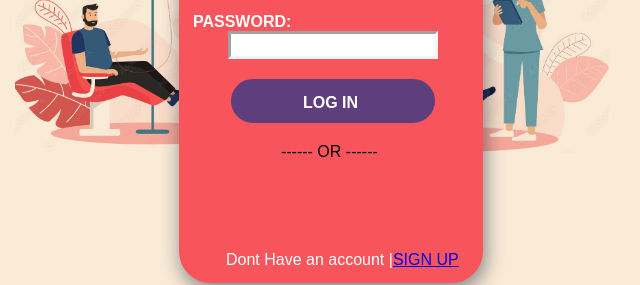
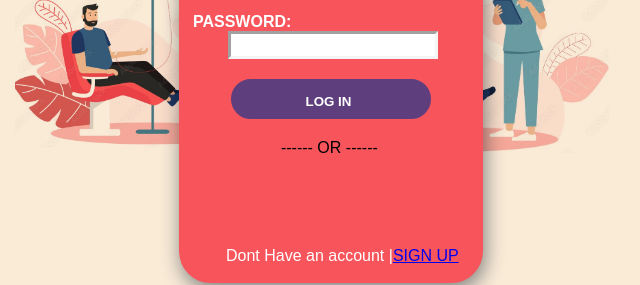
Before and after one commit to Naila-riaz/blood-bank-, a plain HTML site: page index.html in a window 1280 px wide. Shown: the part 279-564 px from the top of the page, 328-968 px from the left. Drawn offline with Linux system fonts and the light colour scheme.

Commit message:
firstlogin

```diff
--- a/LOGIN.CSS
+++ b/LOGIN.CSS
@@ -51,7 +51,7 @@ img{
     height: 20px;
     border: inset whitesmoke;
 }
-.button{
+.button button{
     cursor: pointer;
     border-radius: 32px;
     margin-left: 50px;
@@ -64,11 +64,11 @@ img{
 
 }
 .button h6{
-    margin-left: 70px;
+    margin-left: -5px;
     font-weight: bolder;
     color :white;
     align-items: center;
-    margin-top: 13px;
+    margin-top: 12px;
     font-size: 1em;
     cursor: pointer;
 }
--- a/index.html
+++ b/index.html
@@ -5,6 +5,7 @@
     <meta name="viewport" content="width=device-width, initial-scale=1.0">
     <title>blood donation</title>
    <link rel="stylesheet" href="LOGIN.CSS">
+   <script src="login.java"> </script>
 </head>
 <body >
 
@@ -22,8 +23,8 @@
                 <input type="password"  required>
             </div>
            <div class="button">
-
-                  <h6>LOG IN</h6>
+               <button>
+                  <h6><b>LOG IN</b></h6></button>
                </div>
 
                <div class="option">
--- a/signup.css
+++ b/signup.css
@@ -58,7 +58,7 @@ img{
     height: 20px;
     border: inset whitesmoke;
 }
-.button{
+.button button{
     cursor: pointer;
     border-radius: 32px;
     margin-left: 50px;
@@ -71,11 +71,11 @@ img{
 
 }
 .button h6{
-    margin-left: 70px;
+    margin-left: -5px;
     font-weight: bolder;
     color :white;
     align-items: center;
-    margin-top: 13px;
+    margin-top: 12px;
     font-size: 1.1em;
     cursor: pointer;
 }
```
Also changed, not shown: signup.html (+2 -1 lines).
